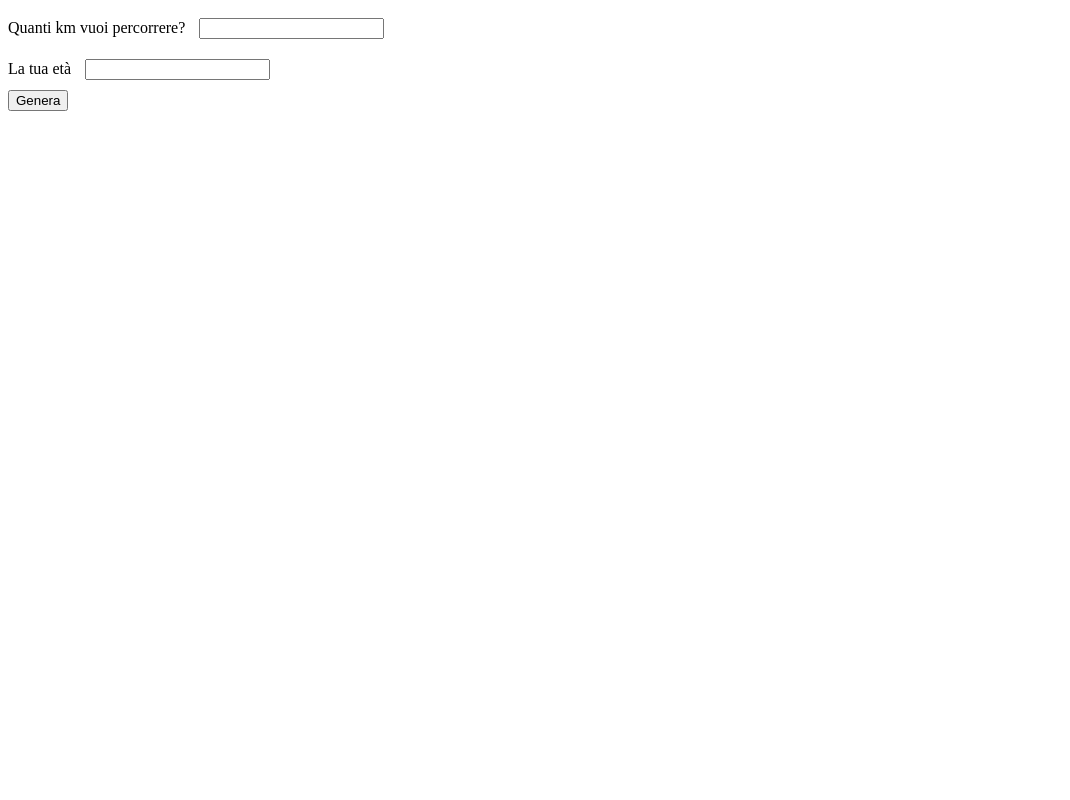
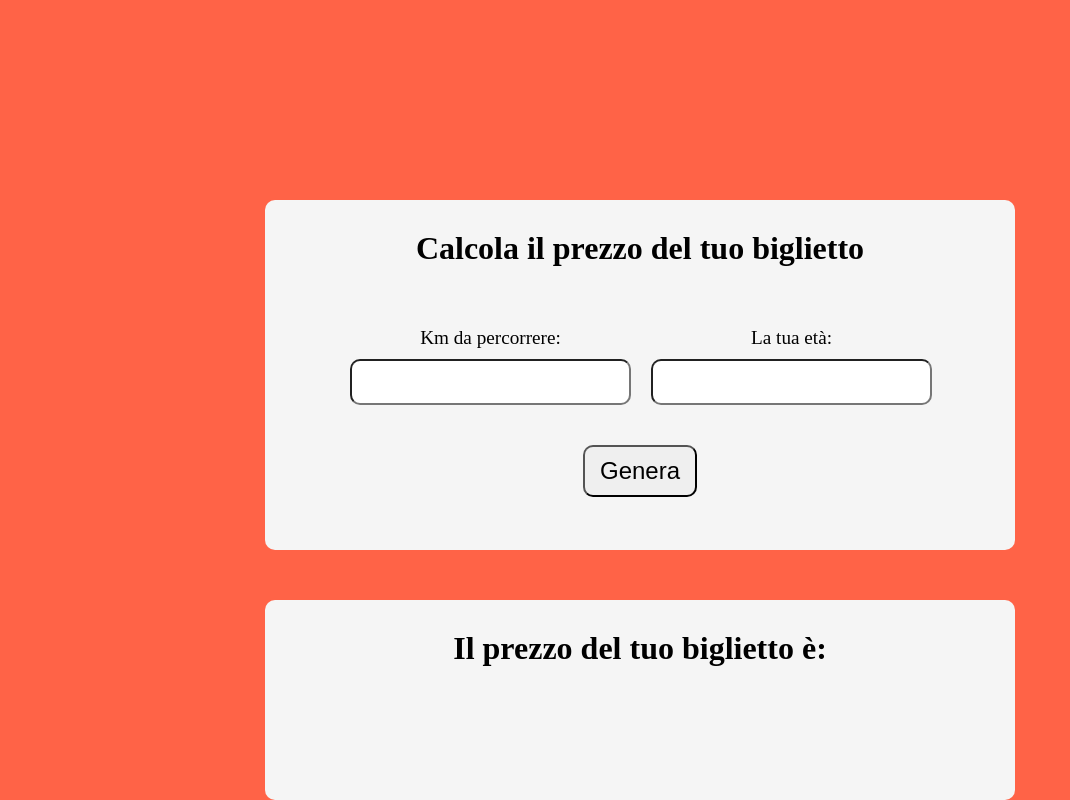
Before and after one commit to GiuseppeArgo/js-biglietto-treno-form, a plain HTML site: page index.html in a window 1280 px wide. Shown: the whole page, without its empty margins (0-1070 px from the left). Drawn offline with Linux system fonts and the light colour scheme.

Commit message:
feat: project layout

```diff
--- a/css/style.css
+++ b/css/style.css
@@ -1,3 +1,85 @@
+* {
+    margin: 0;
+    padding: 0;
+    box-sizing: border-box;
+}
+
+body {
+    background-color:tomato;
+
+}
+
 input {
     margin: 10px;
 }
+
+main {
+    display: flex;
+    justify-content: center;
+    flex-direction: column;
+    align-items: center;
+}
+
+/* Calculator section */
+
+.calculator-section {
+    height: 350px;
+    width: 750px;
+    margin-top: 200px;
+    background-color: whitesmoke;
+    border-radius: 10px;
+}
+
+h2 {
+    text-align: center;
+    font-size: 2rem;
+    padding-top: 30px;
+}
+
+.calculator-section div {
+    display: flex;
+    flex-direction: column;
+    align-items: center;
+    padding-top: 30px;
+}
+
+.calculator-section .form {
+    display: flex;
+    flex-direction: row;
+    justify-content: space-between;
+    width: 80%;
+    margin: 0 auto;
+}
+
+.calculator-section p {
+    font-size: 1.2rem;
+}
+
+button {
+    padding: 10px 15px;
+    font-size: 1.5rem;
+    border-radius: 10px;
+}
+
+input {
+    padding: 10px 15px;
+    font-size: 1.2rem;
+    border-radius: 10px;
+}
+
+/* Price section */
+
+.price-section {
+    height: 200px;
+    width: 750px;
+    margin-top: 50px;
+    background-color: whitesmoke;
+    text-align: center;
+    border-radius: 10px;
+}
+
+h3 {
+    font-size: 2rem;
+    padding-top: 20px;
+    color: red;
+}
--- a/index.html
+++ b/index.html
@@ -12,14 +12,29 @@
     <script defer src="./js/script.js"></script>
 </head>
 <body>
+    <main>
+        <section class="calculator-section">
+            <h2>Calcola il prezzo del tuo biglietto</h2>
+            <div class="form">
+                <div>
+                    <p class="km-p">Km da percorrere:</p>
+                    <input type="number" id="km">
+                </div>
+                <div>
+                    <p>La tua età:</p>
+                    <input type="number" id="age">
+                </div>
+            </div>
+            <div>
+                <button id="btn">Genera</button>
+            </div>
+        </section>
 
-    <label for="name">Quanti km vuoi percorrere?</label>
-    <input type="number" id="km"> <br>
-    <label for="age">La tua età</label>
-    <input type="number" id="age"> <br>
-    <button id="btn">Genera</button>
-
-    <h1 id="price"></h1>
-
+        <section class="price-section">
+            <h2>Il prezzo del tuo biglietto è:</h2>
+            <h3 id="price"></h3>
+            <h3 id="thank-you"></h3>
+        </section>
+    </main>
 </body>
 </html>
--- a/js/script.js
+++ b/js/script.js
@@ -21,17 +21,17 @@ const clickElem = document.getElementById("btn");
 
 clickElem.addEventListener("click", function() {
     kmValue = parseInt(kmInputElem.value);
-    console.log(kmValue,typeof kmValue)
+    console.log(kmValue,typeof kmValue);
 
     ageValue = parseInt(ageInputElem.value);
-    console.log(ageValue, typeof ageValue)
+    console.log(ageValue, typeof ageValue);
     //PARTE LOGICA
 
     // Calcoliamo il prezzo del biglietto in base ai km
 
     const priceKm = kmValue * 0.21;
 
-    console.log(priceKm, typeof priceKm)
+    console.log(priceKm, typeof priceKm);
 
     //Calcoliamo lo sconto
 
@@ -45,24 +45,27 @@ clickElem.addEventListener("click", function() {
     console.log(discount,typeof discount);
     } else {
     discount = 0;
-    }
+    };
 
     //Calcoliamo il prezzo del biglietto
 
     const price = priceKm - discount;
 
-    console.log (price, typeof price)
+    console.log (price, typeof price);
 
     //OUTPUT
 
     //Preparo il messaggio da stampare in pagina
 
-    const result = `Il prezzo è ${price.toFixed(2)} €`;
+    const result = `${price.toFixed(2)} €`;
 
-    console.log(result, typeof result)
+    console.log(result, typeof result);
 
+    const thanks = `Grazie per aver scelto di viaggiare con noi`
 
     //Stampiamo il risultato in pagine
 
     document.getElementById("price") .innerHTML = (result);
+
+    document.getElementById("thank-you") .innerHTML = (thanks);
 });
```
